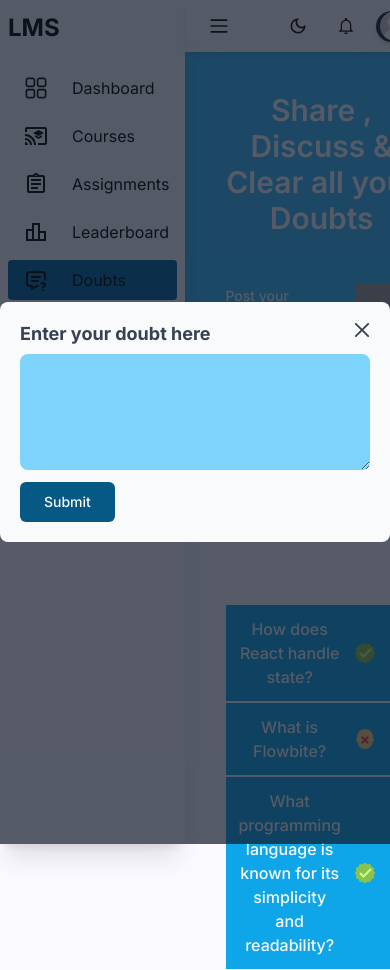
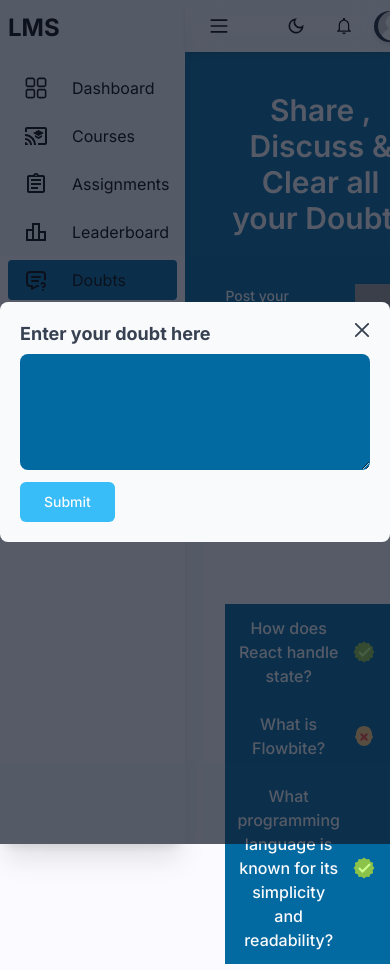
Before and after one commit to arbazahmed07/Tutly, a Next.js app: page /doubts in a window 390 px wide. Both pictures are taken after a click on the button "Ask your Doubt". Shown: the top 970 px of the page. Built offline with nearby package versions, Linux system fonts and the light colour scheme; no server answers; grey boxes are pictures that could not be loaded.

Commit message:
playground responsive

```diff
--- a/src/app/(dashboard)/doubts/page.tsx
+++ b/src/app/(dashboard)/doubts/page.tsx
@@ -39,13 +39,13 @@ export default function Doubts() {
         setShow(false);
     }
     return (
-        <div className="h-72 w-full bg-primary-400 p-10 text-secondary-50">
+        <div className="h-72 w-full bg-primary-700 p-10 text-secondary-50">
             <h1 className="text-center text-3xl font-semibold">Share , Discuss & Clear all your Doubts</h1>
             <div className="flex justify-center mt-12 gap-10">
                 <div className="flex flex-col items-center text-sm font-medium leading-6">
                     <p>Post your doubts with ease</p>
                     <p>Engage with Mentors and Teachers</p>
-                    <button onClick={handleShow} className="py-3 px-6 rounded-md mt-4 bg-primary-700">Ask your Doubt</button>
+                    <button onClick={handleShow} className="py-3 px-6 rounded-md mt-4 bg-primary-400">Ask your Doubt</button>
                     {show && (
                     <div className="fixed z-10 inset-0 overflow-y-auto bg-secondary-900 bg-opacity-70 flex items-center justify-center">
                       <div className="relative rounded-lg w-full bg-secondary-50 max-w-xl">
@@ -57,8 +57,8 @@ export default function Doubts() {
                         <div className="p-5">
                           <h3 className="text-lg font-bold leading-6 text-secondary-700">Enter your doubt here</h3>
                           <form className="mt-2">
-                            <textarea id="message" rows={4} className="block p-2.5 w-full bg-primary-300 text-secondary-600 rounded-lg outline-none"></textarea>
-                            <button type="submit" className="px-6 py-2 bg-primary-800 rounded-md mt-3">Submit</button>
+                            <textarea id="message" rows={4} className="block p-2.5 w-full bg-primary-700 text-secondary-600 rounded-lg outline-none"></textarea>
+                            <button type="submit" className="px-6 py-2 bg-primary-400 rounded-md mt-3">Submit</button>
                           </form>
                         </div>
                       </div>
@@ -69,11 +69,11 @@ export default function Doubts() {
                     <Image src="https://acourseoflove.org/wp-content/uploads/2020/08/Ask-your-questions-3.png" alt="" height={160} width={160}/>
                 </div>
             </div>
-            <div id="accordion-color" data-accordion="collapse" className="mt-16 bg-primary-500">
+            <div id="accordion-color" data-accordion="collapse" className="mt-16 bg-primary-700">
             {
                QA.map((qa,index)=>(
                   <div key={index}>
-                    <button type="button" className={`flex items-center justify-between w-full p-3 font-medium border gap-3 ${openAccordion === index && 'bg-primary-400: bg-primary-800'}`} onClick={() => toggleAccordion(index)}>
+                    <button type="button" className={`flex items-center justify-between w-full p-3 font-medium gap-3 ${openAccordion === index && 'bg-primary-700: bg-primary-400'}`} onClick={() => toggleAccordion(index)}>
                       <div>{qa.question}</div>
                       <div className="flex items-center">
                         {
@@ -84,9 +84,12 @@ export default function Doubts() {
                         }
                       </div>
                     </button>
-                    <div id={`accordion-color-body-${index}`} className={`p-3 bg-secondary-200 text-primary-800 ${openAccordion === index ? 'block' : 'hidden'}`}>
-                      <p>{qa.answer}</p>
-                    </div>
+                    {
+                      qa.answered===true&&
+                      <div id={`accordion-color-body-${index}`} className={`p-3 bg-secondary-200 text-primary-800 ${openAccordion === index ? 'block' : 'hidden'}`}>
+                        <p>{qa.answer}</p>
+                      </div>
+                    }
                   </div>
                ))
             }
--- a/src/app/(dashboard)/playground/html-css-js/_components/EditorPanel.tsx
+++ b/src/app/(dashboard)/playground/html-css-js/_components/EditorPanel.tsx
@@ -1,18 +1,23 @@
 "use client";
 
 import MonacoEditor from '@monaco-editor/react';
-import { useContext } from 'react';
+import { useContext,useState } from 'react';
 import { ThemeSwitcher } from './ThemeSwitcher';
 import { editorOptions } from './config';
 import { Context } from './context';
+import PreviewPanel from './PreviewPanel';
 import * as monaco from 'monaco-editor';
+import { RiFullscreenExitLine } from "react-icons/ri";
 
 const EditorPanel = () => {
   const { state, dispatch, currentTabIndex, setCurrentTabIndex, theme } = useContext(Context);
-
   const value = currentTabIndex === 0 ? state.html : currentTabIndex === 1 ? state.css : state.js;
   const language = currentTabIndex === 0 ? 'html' : currentTabIndex === 1 ? 'css' : 'javascript';
+  const [showPreview, setShowPreview] = useState(false);
 
+  const handleFullscreenExitClick = () => {
+    setShowPreview(true);
+  };
   const handleEditorChange = (value: string | undefined) => {
     if (!value) return;
 
@@ -102,24 +107,26 @@ const EditorPanel = () => {
   return (
     <div className="shadow-xl">
       <ThemeSwitcher />
-      <ul className="flex p-3">
-        <li className={`mr-1 rounded px-4 cursor-pointer text-sm font-semibold ${currentTabIndex === 0 ? 'text-primary-500' : ''}`}
+      <div className="flex p-3">
+        <h1 className={`mr-1 rounded px-1 md:px-4 cursor-pointer text-sm font-semibold ${currentTabIndex === 0 ? 'text-primary-500' : ''}`}
           onClick={() => setCurrentTabIndex(0)}
         >
           HTML
-        </li>
-        <li className={`mr-1 rounded px-4 cursor-pointer text-sm font-semibold ${currentTabIndex === 1 ? 'text-primary-500' : ''}`}
+        </h1>
+        <h1 className={`mr-1 rounded px-1 md:px-4 cursor-pointer text-sm font-semibold ${currentTabIndex === 1 ? 'text-primary-500' : ''}`}
           onClick={() => setCurrentTabIndex(1)}
         >
           CSS
-        </li>
-        <li className={`mr-1 rounded px-4 cursor-pointer text-sm font-semibold ${currentTabIndex === 2 ? 'text-primary-500' : ''}`}
+        </h1>
+        <h1 className={`mr-1 rounded px-1 md:px-4 cursor-pointer text-sm font-semibold ${currentTabIndex === 2 ? 'text-primary-500' : ''}`}
           onClick={() => setCurrentTabIndex(2)}
         >
           JS
-        </li>
-      </ul>
+        </h1>
+        <h1 onClick={handleFullscreenExitClick} className="px-1 md:hidden text-primary-400 text-sm font-semibold"><RiFullscreenExitLine className="h-5 w-5" /></h1>
+      </div>
       <div className="flex-1 h-full absolute w-full">
+      {showPreview ? <PreviewPanel />:
         <MonacoEditor
           options={editorOptions}
           theme={theme === 'dark' ? 'vs-dark' : ''}
@@ -135,6 +142,7 @@ const EditorPanel = () => {
           }
           }
         />
+      }
       </div>
     </div>
   );
--- a/src/app/(dashboard)/playground/html-css-js/_components/Playground.tsx
+++ b/src/app/(dashboard)/playground/html-css-js/_components/Playground.tsx
@@ -20,7 +20,7 @@ const Playground = () => {
   return (
     <Context.Provider value={{ state, dispatch, currentTabIndex, setCurrentTabIndex, theme, setTheme }}>
       <Split
-        className="flex h-[90vh] overflow-hidden"
+        className="h-[90vh] overflow-hidden md:flex hidden"
         sizes={[50, 50]}
         minSize={300}
       >
@@ -29,7 +29,17 @@ const Playground = () => {
         </div>
         <PreviewPanel />
       </Split>
+      <Split
+          className="h-[90vh] overflow-hidden flex md:hidden"
+          sizes={[100]}
+          minSize={300}
+        >
+          <div className='h-full relative'>
+            <EditorPanel />
+          </div>
+        </Split>
     </Context.Provider>
+
 
   )
 }
--- a/src/app/(dashboard)/playground/html-css-js/_components/PreviewPanel.tsx
+++ b/src/app/(dashboard)/playground/html-css-js/_components/PreviewPanel.tsx
@@ -99,7 +99,7 @@ const PreviewPanel = () => {
         }
         <h1 onClick={handleShow} className="text-primary-400 text-sm font-semibold"><RiFullscreenExitLine className="h-5 w-5" /></h1>
                 {show && (
-                <div className="fixed z-40 inset-0 overflow-y-auto">
+                 <div className="fixed z-40 inset-0 overflow-y-auto">
                     <div className="rounded-lg bg-primary-50">
                             <h1 className="h-[7vh] flex justify-end items-center bg-primary-900 text-primary-50">
                                 <RxCross2 className="h-8 w-8 mr-2" onClick={handleClose}/>
@@ -122,7 +122,9 @@ const PreviewPanel = () => {
         sandbox="allow-scripts"
         width="100%"
         height="100%"
+        className="h-screen"
       />
+
     </div>
   );
 };
--- a/src/app/(dashboard)/playground/html-css-js/_components/ThemeSwitcher.tsx
+++ b/src/app/(dashboard)/playground/html-css-js/_components/ThemeSwitcher.tsx
@@ -14,7 +14,7 @@ export const ThemeSwitcher = () => {
       <button className="`rounded px-2 cursor-pointer rounded-md text-sm font-medium bg-secondary-800 p-1.5 text-secondary-50" onClick={() => dispatch(defaultState)}>
         Reset
       </button>
-      <div className="relative inline-block text-left z-20 ml-4">
+      <div className="hidden md:inline-block relative  text-left z-20 ml-4">
         <button
           className="flex justify-between items-center gap-3 w-full px-4 py-1.5 text-sm font-medium bg-white border border-secondary-300 rounded-md shadow-sm outline-none"
           onClick={() => setIsOpen(!isOpen)}
```
Also changed, not shown: src/app/(auth)/signin/_components/SignIn.tsx (+0 -12 lines).
